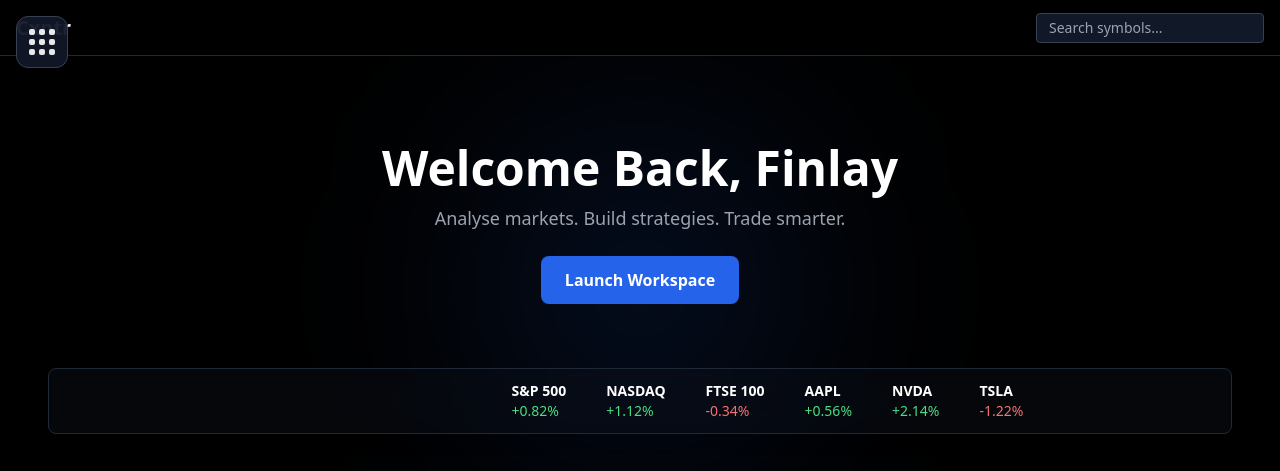
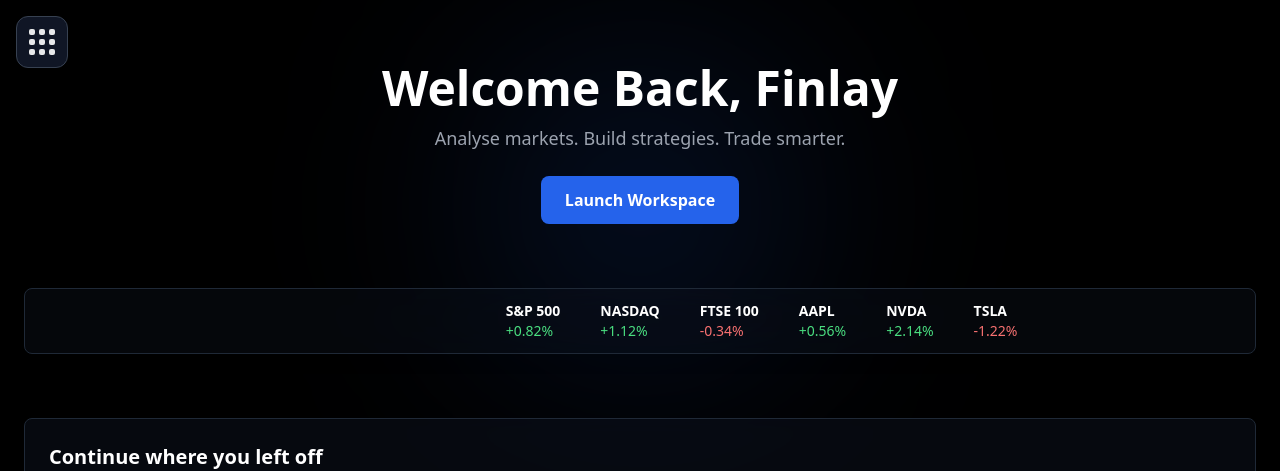
Before and after one commit to Cxntrol01/Trading-Newest, a Next.js app: page / in a window 1280 px wide. Shown: the top 471 px of the page. Built offline with nearby package versions, Linux system fonts and the light colour scheme; no server answers.

Commit message:
Update layout.tsx

```diff
--- a/app/layout.tsx
+++ b/app/layout.tsx
@@ -1,16 +1,20 @@
 import "./globals.css";
-import AppShell from "@/components/AppShell";
+import WaffleMenu from "@/components/WaffleMenu";
 
 export const metadata = {
-  title: "Trading Platform",
-  description: "Intellectia‑style trading workspace",
+  title: "Cxntre",
+  description: "Trading intelligence platform",
 };
 
-export default function RootLayout({ children }: { children: React.ReactNode }) {
+export default function RootLayout({ children }) {
   return (
     <html lang="en">
-      <body className="bg-black text-white">
-        <AppShell>{children}</AppShell>
+      <body className="relative">
+        {/* GLOBAL NAV — always on top */}
+        <WaffleMenu />
+
+        {/* All pages render underneath */}
+        {children}
       </body>
     </html>
   );
```
